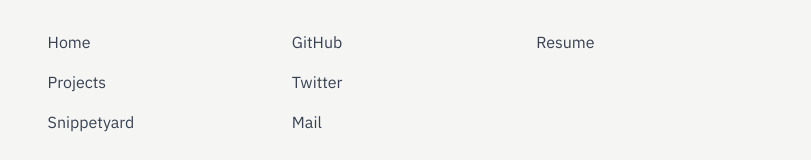
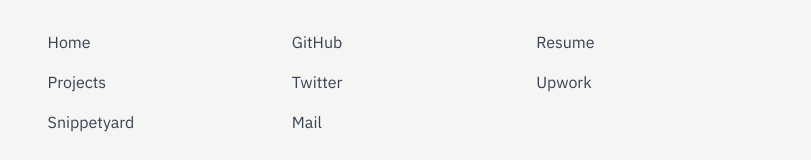
Before and after one commit to cvrlnolan/carlnolan.me, a Next.js app: page / in a window 1280 px wide. Shown: the part 2492-2652 px from the top of the page, without its empty margins (234-1045 px from the left). Built offline with nearby package versions, Linux system fonts and the light colour scheme; no server answers.

Commit message:
added Upwork profile link to footer

```diff
--- a/components/footer.tsx
+++ b/components/footer.tsx
@@ -99,6 +99,15 @@
                   Resume
                 </a>
               </li>
+              <li className="link">
+                <a
+                  href="https://www.upwork.com/freelancers/~013eb7d16333254f46"
+                  target="_blank"
+                  rel="noopener noreferrer"
+                >
+                  Upwork
+                </a>
+              </li>
             </ul>
           </div>
           <div className="flex justify-center lg:justify-end">
```
